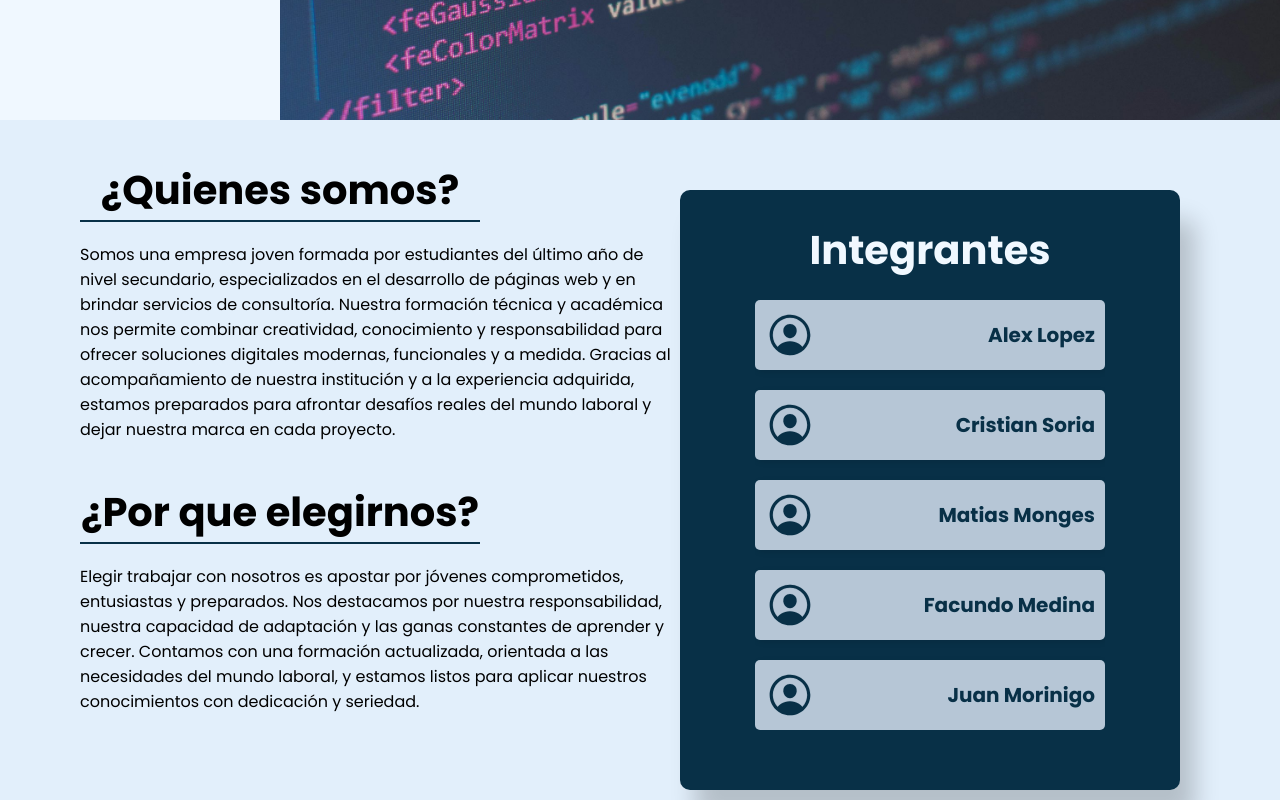
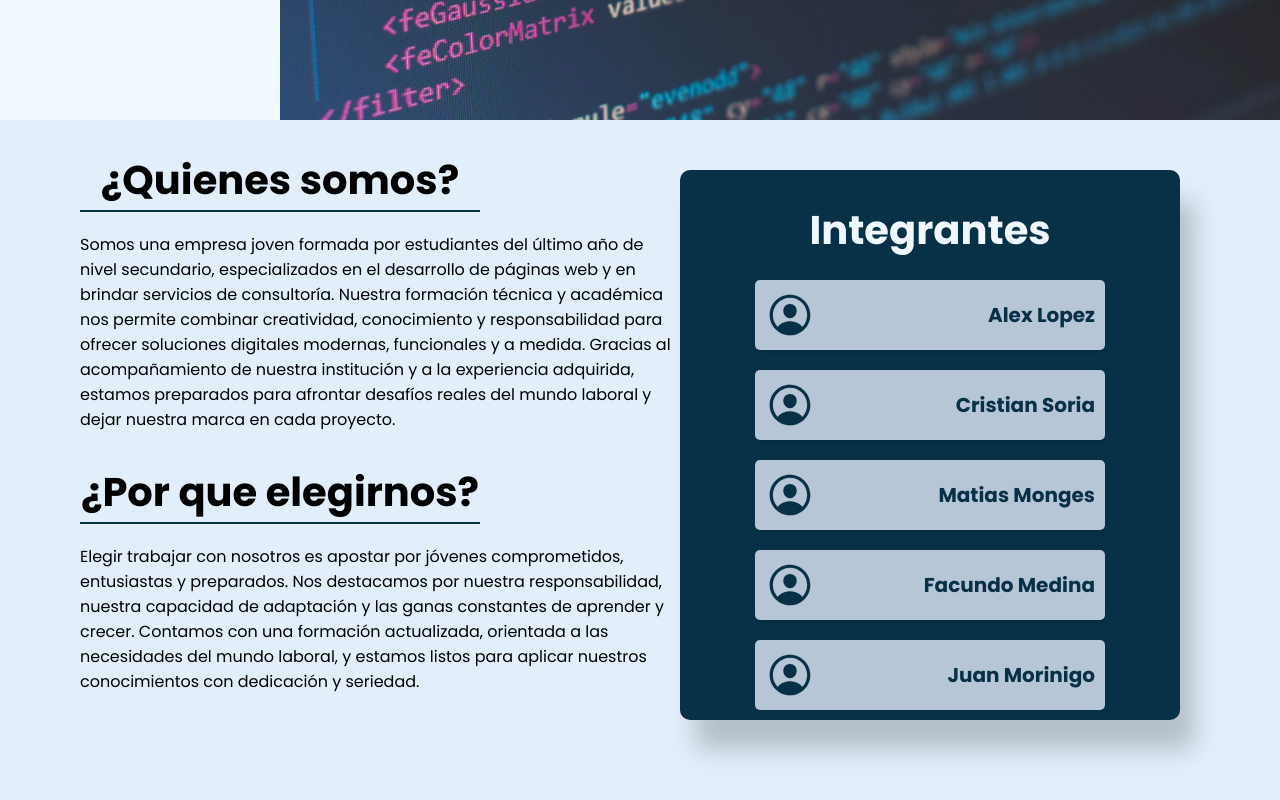
Before and after one commit to CrisTiaN5538k/codigomastercristian, a plain HTML site: page index.html in a window 1280 px wide. Shown: the part 680-1480 px from the top of the page. Drawn offline with nearby package versions, Linux system fonts and the light colour scheme.

Commit message:
styles.css

```diff
--- a/styles.css
+++ b/styles.css
@@ -66,7 +66,7 @@ body {
     position: relative;
 }
 .izquierda h2{
-    padding-top: 40px;
+    padding-top: 30px;
     width: 400px;
     border-bottom: 2px solid rgb(8, 48, 71);
 }
@@ -79,9 +79,9 @@ body {
 .Integrantes{
     width: 100vw;
     max-width: 500px;
-    height: 600px;
+    height: 550px;
     padding-top: 30px;
-    margin-top: 70px;/* Modificar en caso de error yyyy111111111111111111111111111111111*/
+    margin-top: 50px;/* Modificar en caso de error yyyy111111111111111111111111111111111*/
     right: 100px;  /* Modificar en caso de error xxxx1111111111111111111111111111111111*/
 
 
```
